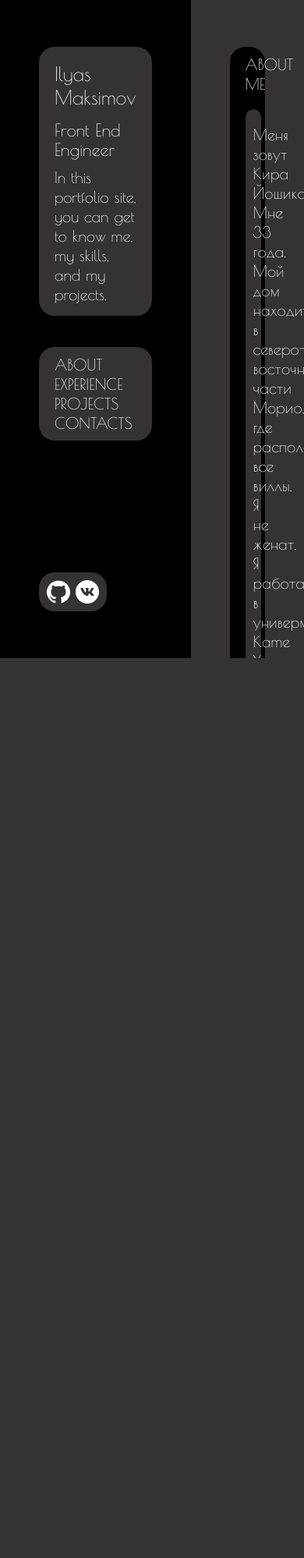
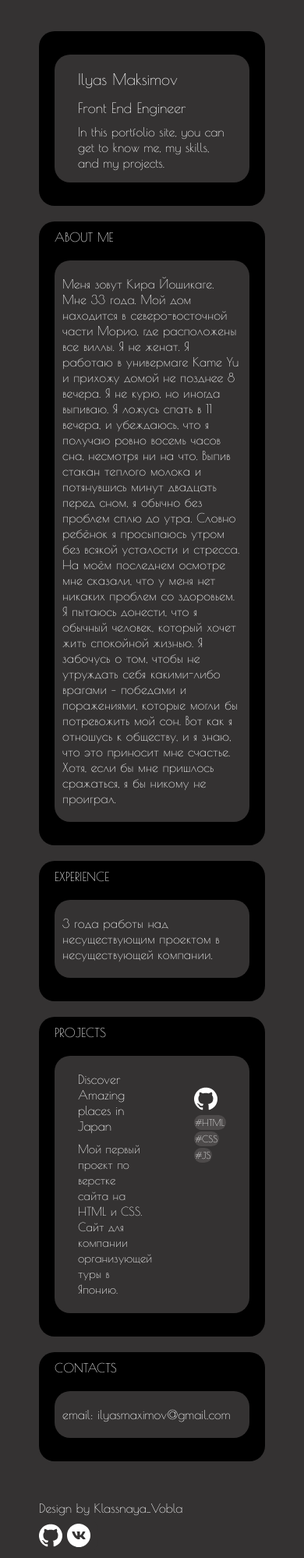
Before and after one commit to ilyasmaximov/Project-first, a plain HTML site: page index.html in a window 390 px wide. Shown: the top 1998 px of the page at 78% size. Before the commit the page ends 844 px from the top, so only its background shows below. Drawn offline with Linux system fonts and the light colour scheme.

Commit message:
Мобильная версия

```diff
--- a/css/style.css
+++ b/css/style.css
@@ -113,6 +113,7 @@ main {
   overflow-y: auto;
   float: right;
   padding: 60px 50px;
+  width: 100%;
 }
 
 .about {
@@ -239,3 +240,74 @@ main {
 footer {
   margin-top: 50px;
 }
+
+.social_media-footer {
+  padding-left:0;
+  display: none;
+}
+
+@media screen and (max-width:1024px){
+  body {
+    display: block;
+    font-size: 16px;
+    line-height: 20px;
+  }
+  header {
+    width: 100%;
+    min-height: 0px;
+    background-color: rgb(52, 50, 50);
+    padding: 40px 50px 0;
+    margin-bottom: 20px;
+  }
+
+  .site_navigation{
+    display: none;
+  }
+  .social_media {
+    display: none;
+  }
+  .title {
+    width: 100%;
+    background-color: black;
+    padding: 30px 20px;
+    border-radius: 20px;
+
+  }
+  .hello {
+    background-color: rgb(52, 50, 50);
+    padding: 10px 20px;
+    margin-bottom: 0;
+  }
+  .myname{
+    font-size: 20px;
+    line-height: 24px;
+  }
+  .frontend {
+    font-size: 18px;
+    line-height: 20px;
+  }
+  main {
+    padding: 0 50px 60px 50px;
+  }
+  .gitimg {
+    width: 30px;
+  }
+  .tag {
+    font-size: 12px;
+    padding: 2px;
+  }
+  .social_media-footer {
+    padding-left:0;
+    display: block;
+  }
+
+}
+
+@media screen and (max-width: 700px) {
+  .project_img {
+    display: none;
+  }
+  .project_text {
+    grid-column: span 9;
+  }
+}
--- a/index.html
+++ b/index.html
@@ -108,7 +108,15 @@
             <div class="contact">email: ilyasmaximov@gmail.com</div>
         </section>
         <footer>
-        Design by Klassnaya_Vobla
+        <div class="designby">Design by Klassnaya_Vobla</div>
+        <div class="social_media social_media-footer">
+            <a href="https://github.com/ilyasmaximov" class="github_link">
+                <img src="./img/svg/github.svg" alt="github" class="github_img">
+            </a>
+            <a href="https://vk.com/ilyasmaximov" class="vk_link">
+                <img src="./img/svg/vk.svg" alt="vk" class="vk_img">
+            </a>
+        </div>
         </footer>
     </main>
 
```
